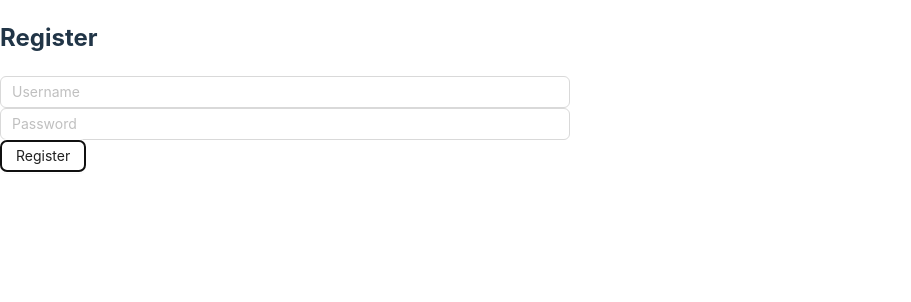
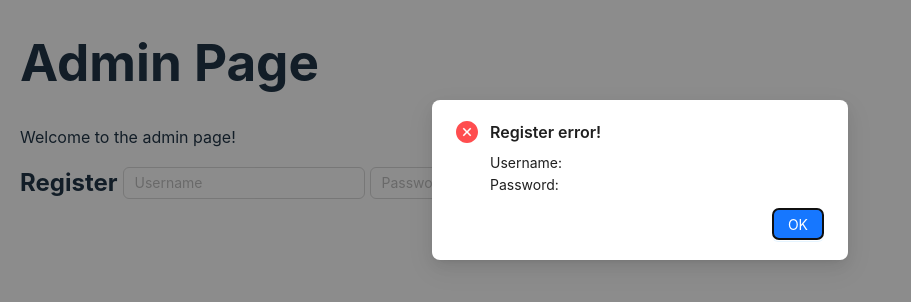
Before and after one commit to tomat1990yandex/production-controller, a React (Vite) app in the folder Frontend/: page /admin in a window 1280 px wide. Both pictures are taken after a click on the button "Register". Shown: the top 302 px of the page, without its empty margins (0-911 px from the left). Built offline with nearby package versions, Linux system fonts and the light colour scheme; no server answers.

Commit message:
- fix style

```diff
--- a/Frontend/src/App.css
+++ b/Frontend/src/App.css
@@ -17,5 +17,19 @@
 
 .header-container {
     align-self: end;
-    padding: 20px;
+    padding: 20px 0;
 }
+
+.auth-form {
+    display: flex;
+    align-items: center;
+    gap: 5px;
+}
+
+.auth-title {
+    margin: 0;
+}
+
+.admin-page {
+    padding: 0 20px;
+}
--- a/Frontend/src/App.tsx
+++ b/Frontend/src/App.tsx
@@ -1,4 +1,4 @@
-import React, { useContext, useEffect, useState } from 'react';
+import { FC, useContext, useEffect, useState } from 'react';
 import { Route, Routes } from 'react-router-dom';
 import { CardType } from './types';
 import './App.css';
@@ -6,10 +6,11 @@ import { CardList } from './components/CardList';
 import { AuthForm } from './components/AuthForm';
 import { AuthContext } from './contexts/AuthContext';
 import { Button } from "antd";
+import { AdminPage } from "./components/AdminPage";
 
 const initialCards: CardType[] = [];
 
-export const App: React.FC = () => {
+export const App: FC = () => {
     const [cards, setCards] = useState<CardType[]>(initialCards);
     const [ws, setWs] = useState<WebSocket | null>(null);
     const authContext = useContext(AuthContext);
@@ -84,7 +85,7 @@ export const App: React.FC = () => {
                   <header className={'header-container'}>
                       {!authContext?.token
                         ? <AuthForm/>
-                        : <Button onClick={authContext.logout}>Logout</Button>
+                        : <Button type={"primary"} onClick={authContext.logout}>Logout</Button>
                       }
                   </header>
                   <main>
@@ -98,7 +99,7 @@ export const App: React.FC = () => {
                   </main>
               </div>
           }/>
-          <Route path="/admin" element={<AuthForm/>}/>
+          <Route path="/admin" element={<AdminPage/>}/>
       </Routes>
     );
 };
--- a/Frontend/src/components/AdminPage.tsx
+++ b/Frontend/src/components/AdminPage.tsx
@@ -1,10 +1,12 @@
-import React from 'react';
+import { AuthForm } from "./AuthForm";
+import { FC } from "react";
 
-export const AdminPage: React.FC = () => {
+export const AdminPage: FC = () => {
     return (
-      <div>
+      <div className={"admin-page"}>
           <h1>Admin Page</h1>
           <p>Welcome to the admin page!</p>
+          <AuthForm/>
       </div>
     );
 };
--- a/Frontend/src/components/AuthForm.tsx
+++ b/Frontend/src/components/AuthForm.tsx
@@ -1,20 +1,32 @@
-import React, { useState, useContext, useEffect } from 'react';
+import { FC, useContext, useEffect, useState } from 'react';
 import axios from 'axios';
-import { Button, Input } from 'antd';
+import { Button, Input, Modal } from 'antd';
 import { AuthContext } from "../contexts/AuthContext";
 import { useLocation } from 'react-router-dom';
 
 const baseUrl = 'http://localhost:5000';
 
-export const AuthForm: React.FC = () => {
+export const AuthForm: FC = () => {
     const authContext = useContext(AuthContext);
     const [username, setUsername] = useState('');
     const [password, setPassword] = useState('');
     const [isLogin, setIsLogin] = useState(true);
+    const [loadings, setLoadings] = useState<boolean>(false);
+    const [modal, contextHolder] = Modal.useModal();
     const location = useLocation();
 
+    const config = {
+        title: isLogin ? 'Register success!' : 'Register error!',
+        content: (
+          <>
+              <span>{`Username: ${username}`}</span>
+              <br/>
+              <span>{`Password: ${password}`}</span>
+          </>
+        ),
+    };
+
     useEffect(() => {
-        // Switch mode based on the location pathname
         if (location.pathname === '/admin') {
             setIsLogin(false);
         } else {
@@ -24,22 +36,28 @@ export const AuthForm: React.FC = () => {
 
     const handleAuth = async () => {
         try {
+            setLoadings(true)
             const response = await axios.post(`${baseUrl}/api/auth/${isLogin ? 'login' : 'register'}`, {
                 username,
                 password,
             });
             authContext?.login(response.data.token);
+            setLoadings(false)
+            modal.success(config)
         } catch (error) {
             console.error('Authentication error', error);
+            setLoadings(false)
+            modal.error(config)
         }
     };
 
     return (
       <div className="auth-form">
-          <h2>{isLogin ? 'Login' : 'Register'}</h2>
-          <Input type="text" placeholder="Username" value={username} onChange={(e) => setUsername(e.target.value)} />
-          <Input type="password" placeholder="Password" value={password} onChange={(e) => setPassword(e.target.value)} />
-          <Button onClick={handleAuth}>{isLogin ? 'Login' : 'Register'}</Button>
+          <h2 className={"auth-title"}>{isLogin ? 'Login' : 'Register'}</h2>
+          <Input type="text" placeholder="Username" value={username} onChange={(e) => setUsername(e.target.value)}/>
+          <Input type="password" placeholder="Password" value={password} onChange={(e) => setPassword(e.target.value)}/>
+          <Button type={"primary"} onClick={handleAuth} loading={loadings}>{isLogin ? 'Login' : 'Register'}</Button>
+          {contextHolder}
       </div>
     );
 };
--- a/Frontend/src/components/CardItem.tsx
+++ b/Frontend/src/components/CardItem.tsx
@@ -1,4 +1,4 @@
-import React, { ChangeEvent, useEffect, useState } from 'react';
+import { ChangeEvent, FC, useEffect, useState } from 'react';
 import { Button, Card, Input, Select } from 'antd';
 import { CardStatus, CardType } from '../types';
 
@@ -12,7 +12,7 @@ interface CardItemProps {
     isAuthenticated: boolean;
 }
 
-export const CardItem: React.FC<CardItemProps> = ({ card, onDelete, onUpdate, isAuthenticated }) => {
+export const CardItem: FC<CardItemProps> = ({ card, onDelete, onUpdate, isAuthenticated }) => {
     const [localCard, setLocalCard] = useState({ ...card, isEditing: false });
 
     useEffect(() => {
@@ -72,7 +72,7 @@ export const CardItem: React.FC<CardItemProps> = ({ card, onDelete, onUpdate, is
         }
         style={{
             borderLeft: `5px solid ${card.status}`,
-            marginBottom: '10px'
+            width: 300,
         }}
       >
           <Select
--- a/Frontend/src/components/CardList.tsx
+++ b/Frontend/src/components/CardList.tsx
@@ -1,8 +1,8 @@
-import React from 'react';
 import { Card } from 'antd';
 import { PlusOutlined } from '@ant-design/icons';
 import { CardType } from '../types';
-import { CardItem } from "./CardItem.tsx";
+import { CardItem } from "./CardItem";
+import { FC } from "react";
 
 interface CardListProps {
     cards: CardType[];
@@ -12,7 +12,7 @@ interface CardListProps {
     isAuthenticated: boolean;
 }
 
-export const CardList: React.FC<CardListProps> = ({ cards, onDelete, onUpdate, onAddCard, isAuthenticated}) => {
+export const CardList: FC<CardListProps> = ({ cards, onDelete, onUpdate, onAddCard, isAuthenticated}) => {
     return (
       <div className="cards-container">
           {cards.map(card => (
@@ -32,7 +32,6 @@ export const CardList: React.FC<CardListProps> = ({ cards, onDelete, onUpdate, o
                   alignItems: 'center',
                   cursor: 'pointer',
                   border: '2px dashed #d9d9d9',
-                  marginBottom: '10px'
               }}
               onClick={onAddCard}
             >
--- a/Frontend/src/contexts/AuthContext.tsx
+++ b/Frontend/src/contexts/AuthContext.tsx
@@ -1,4 +1,4 @@
-import React, { createContext, useState, useEffect, ReactNode } from 'react';
+import { createContext, FC, ReactNode, useEffect, useState } from 'react';
 
 interface AuthContextType {
     token: string | null;
@@ -8,7 +8,7 @@ interface AuthContextType {
 
 export const AuthContext = createContext<AuthContextType | undefined>(undefined);
 
-export const AuthProvider: React.FC<{ children: ReactNode }> = ({ children }) => {
+export const AuthProvider: FC<{ children: ReactNode }> = ({ children }) => {
     const [token, setToken] = useState<string | null>(localStorage.getItem('token'));
 
     const login = (newToken: string) => {
--- a/Frontend/tsconfig.app.json
+++ b/Frontend/tsconfig.app.json
@@ -21,7 +21,8 @@
     "strict": true,
     "noUnusedLocals": true,
     "noUnusedParameters": true,
-    "noFallthroughCasesInSwitch": true
+    "noFallthroughCasesInSwitch": true,
+    "allowSyntheticDefaultImports": true
   },
   "include": ["src"]
 }
```
Also changed, not shown: Frontend/src/main.tsx (+2 -5 lines).
